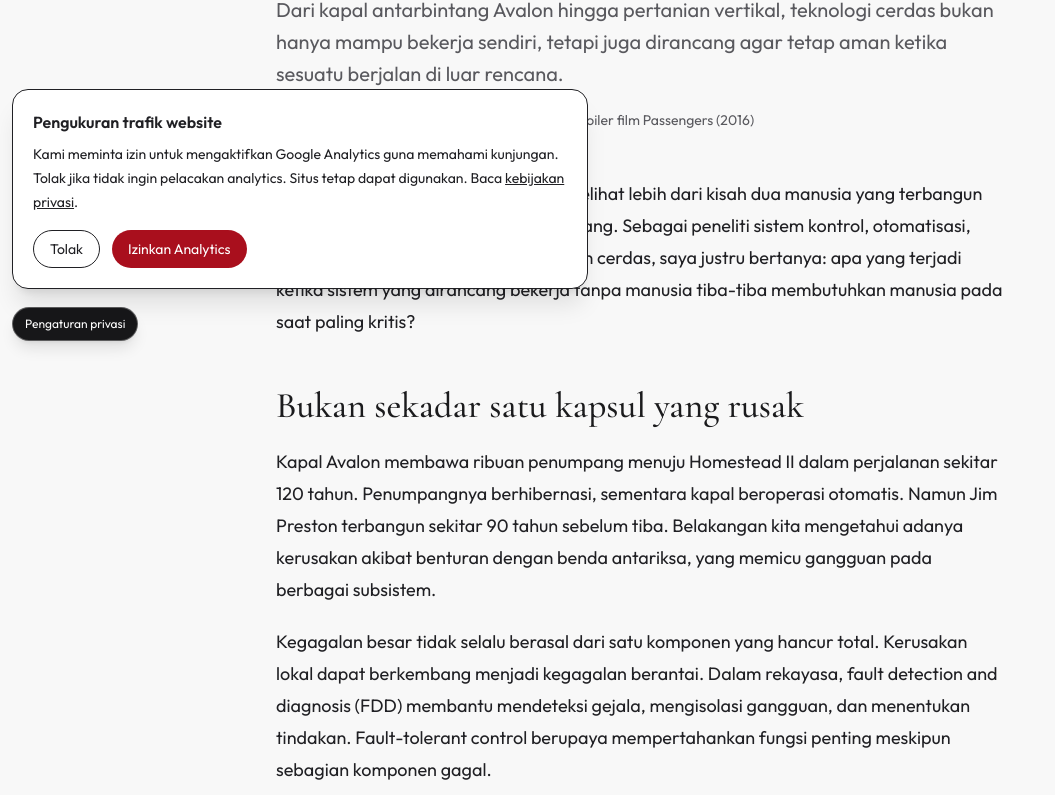
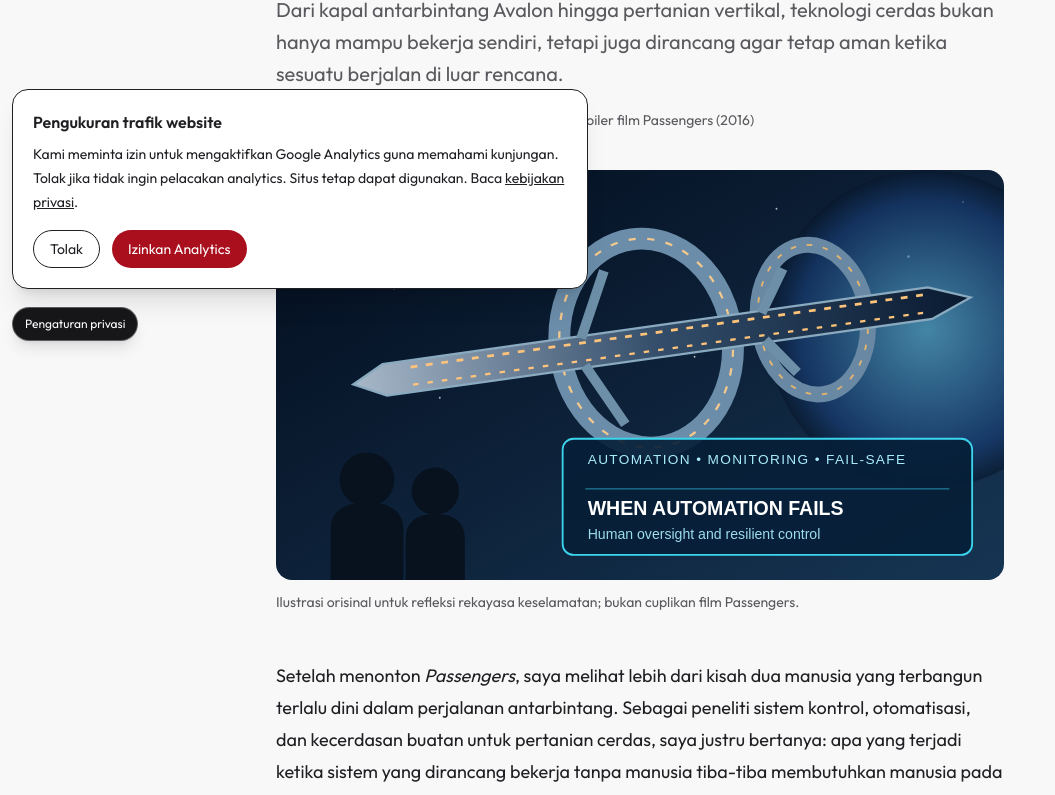
Before and after one commit to albertsagala/tobafarm, a Next.js app: page /id/artikel/passengers-otomatisasi-fail-safe in a window 1280 px wide. Shown: the part 447-1242 px from the top of the page, without its empty margins (0-1055 px from the left). Built offline with nearby package versions, Linux system fonts and the light colour scheme; no server answers.

Commit message:
Display original spacecraft illustration and social preview on Passengers article

```diff
--- a/src/app/id/artikel/passengers-otomatisasi-fail-safe/page.tsx
+++ b/src/app/id/artikel/passengers-otomatisasi-fail-safe/page.tsx
@@ -7,7 +7,7 @@ export const metadata: Metadata = {
   title: "Passengers: Ketika Otomatisasi Gagal, Siapa yang Mengambil Kendali?",
   description: "Refleksi film Passengers tentang fail-safe, fault-tolerant control, AI, dan keselamatan sistem pertanian vertikal.",
   alternates: { canonical: "/id/artikel/passengers-otomatisasi-fail-safe/" },
-  openGraph: { type: "article", title: "Passengers: Ketika Otomatisasi Gagal, Siapa yang Mengambil Kendali?", publishedTime: "2026-11-07", authors: ["Albert Sagala"] },
+  openGraph: { type: "article", title: "Passengers: Ketika Otomatisasi Gagal, Siapa yang Mengambil Kendali?", publishedTime: "2026-11-07", authors: ["Albert Sagala"], images: ["/images/passengers-fail-safe.svg"] },
 };
 
 const sections = [
@@ -49,6 +49,7 @@ export default function Page() {
     <h1 className="font-display mt-4 text-4xl leading-tight text-forest-deep md:text-6xl">Passengers: Ketika Otomatisasi Gagal, Siapa yang Mengambil Kendali?</h1>
     <p className="mt-6 text-xl leading-8 text-muted">Dari kapal antarbintang Avalon hingga pertanian vertikal, teknologi cerdas bukan hanya mampu bekerja sendiri, tetapi juga dirancang agar tetap aman ketika sesuatu berjalan di luar rencana.</p>
     <p className="mt-5 text-sm text-muted">7 November 2026 · Albert Sagala · Mengandung spoiler film Passengers (2016)</p>
+    <figure className="mt-10"><img src="/images/passengers-fail-safe.svg" alt="Ilustrasi orisinal kapal antarbintang dengan sistem otomatisasi, pemantauan, fail-safe, dan kendali manusia" className="w-full rounded-2xl" width="1600" height="900" /><figcaption className="mt-3 text-sm text-muted">Ilustrasi orisinal untuk refleksi rekayasa keselamatan; bukan cuplikan film Passengers.</figcaption></figure>
     <div className="mt-12 space-y-6 text-lg leading-8 text-ink">
       <p>Setelah menonton <em>Passengers</em>, saya melihat lebih dari kisah dua manusia yang terbangun terlalu dini dalam perjalanan antarbintang. Sebagai peneliti sistem kontrol, otomatisasi, dan kecerdasan buatan untuk pertanian cerdas, saya justru bertanya: apa yang terjadi ketika sistem yang dirancang bekerja tanpa manusia tiba-tiba membutuhkan manusia pada saat paling kritis?</p>
       {sections.map(section => <section key={section.heading} className="pt-6"><h2 className="font-display mb-5 text-3xl text-forest-deep md:text-4xl">{section.heading}</h2><div className="space-y-5">{section.paragraphs.map((p,i)=><p key={i}>{p}</p>)}</div></section>)}
```
